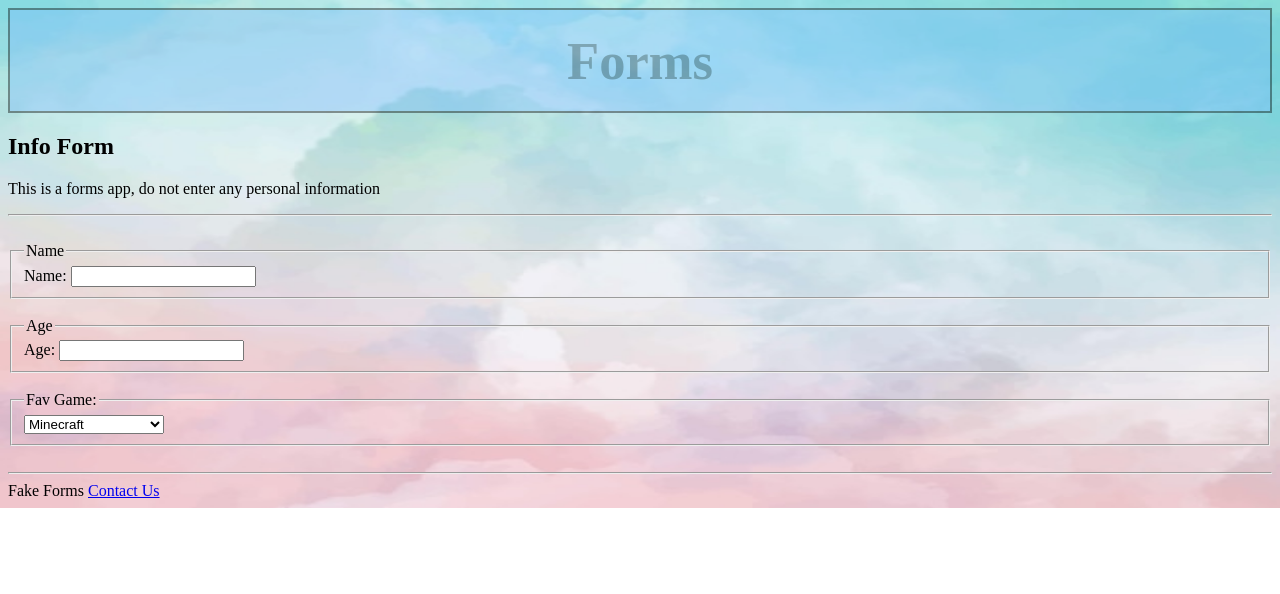
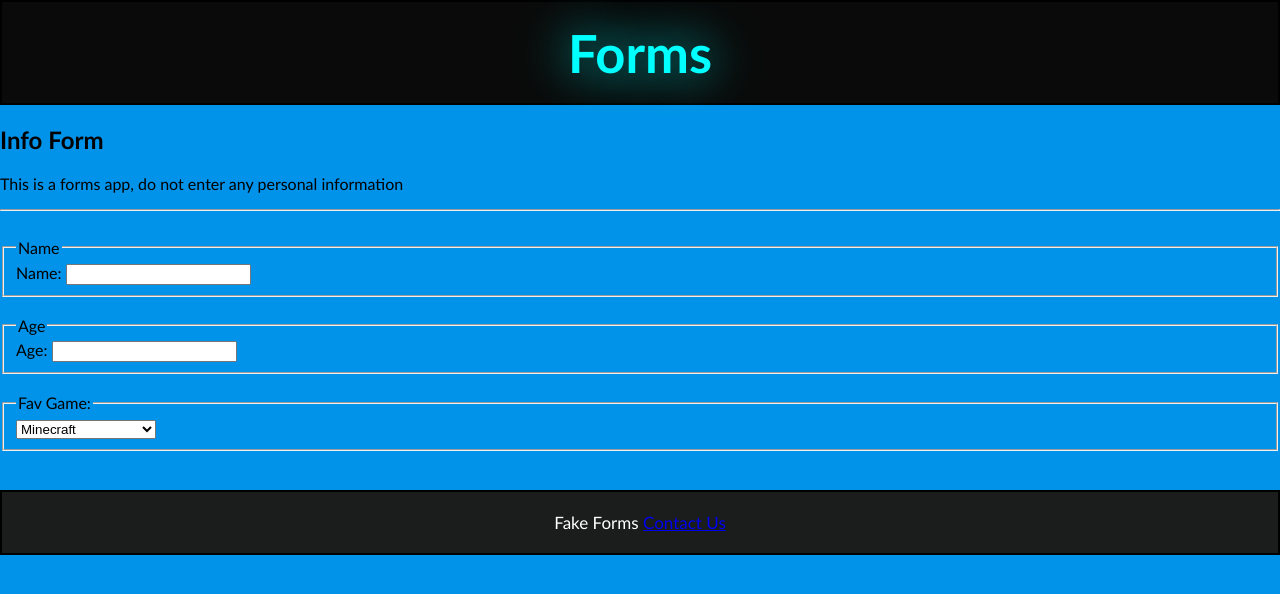
Before and after one commit to SFS-RAID/ExpressProject, a website: page Project1/index.html in a window 1280 px wide. Drawn offline with Linux system fonts and the light colour scheme.

Commit message:
Footer Design

```diff
--- a/Project1/index.html
+++ b/Project1/index.html
@@ -1,23 +1,28 @@
 <!DOCTYPE html>
 <html lang="en">
+<!--
+https://sfs-raid-miniature-space-succotash-p5p9q4qqrvv3745x-3000.preview.app.github.dev/Project1/
+-->
+
 
 <head>
     <meta charset="UTF-8">
     <meta http-equiv="X-UA-Compatible, content=" IE=edge">
     <meta name="viewport" content="width=device-width, initial-scale=1.0">
-    <link rel="stylesheet" href="style.css">
+    <link rel="stylesheet" href="/Project1/style.css">
+    <base href="/Project1/">
     <title>MyApp</title>
 </head>
 
 <body>
+    <header>
     <div class="heading"> <h2 class="head">Forms</h2> </div>
     <!--<br class="headspace">-->
-    <header>
+    </header>
         <h2>Info Form</h2>
         <p>This is a forms app, do not enter any
             personal information
         </p>
-    </header>
     <hr>
     <br class="formends">
 
@@ -51,8 +56,7 @@
         </div>
     </main>
 
-    <hr>
-    <footer>
+    <footer class="foot">
         Fake Forms
         <a href="#">Contact Us</a>
     </footer>
--- a/Project1/style.css
+++ b/Project1/style.css
@@ -1,22 +1,42 @@
 body {
-    background-image: url('/Assets/bgimgts.jpg');
+    background-color: #0093E9;
     background-repeat: no-repeat;
     background-attachment: scroll;
     background-size: 100% 100%;
+    margin: 0;
+    font-family: 'Gill Sans', 'Gill Sans MT', Calibri, 'Trebuchet MS', sans-serif;
 }
 
 .heading {
     font-size: 35px;
-    color: #12395d;
+    color:aqua;
     text-align: center;
+    text-shadow: cyan 0 0 50px;
     line-height: 40%;
     border-style: solid;
     border-width: 2.5px;
     border-color: black;
-    background-color: #80bfff;
-    opacity: 0.4;
+    background-color: #0A0A0A;
+    opacity: 1;
+    margin: 0;
+    margin-left: 0;
+    margin-right: 0;
+    justify-content: center;
 }
 
 .head {
     opacity: 1.0;
 }
+
+.foot{
+    font-size: 17px;
+    color: white;
+    text-align: center;
+    vertical-align: middle;
+    background-color: #1b1c1c;
+    border: 2px solid black;
+    padding: 5px;
+    margin-top: 20px;
+    padding-bottom: 20px;
+    padding-top: 20px;
+}
```
